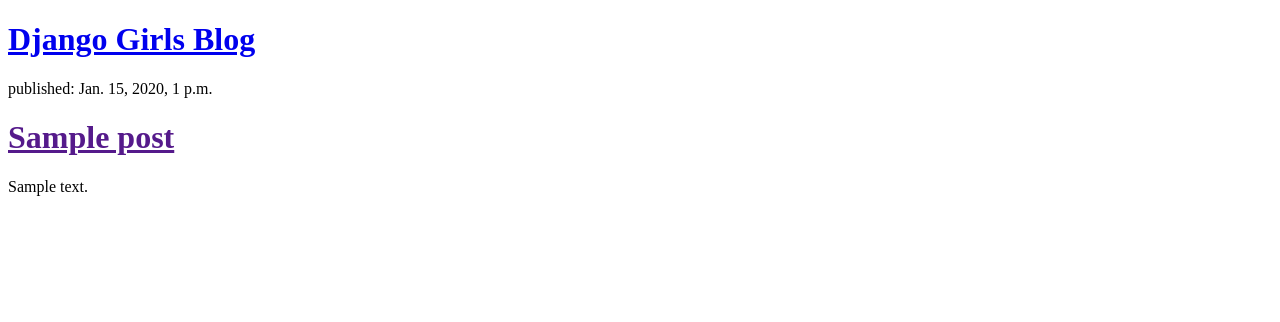
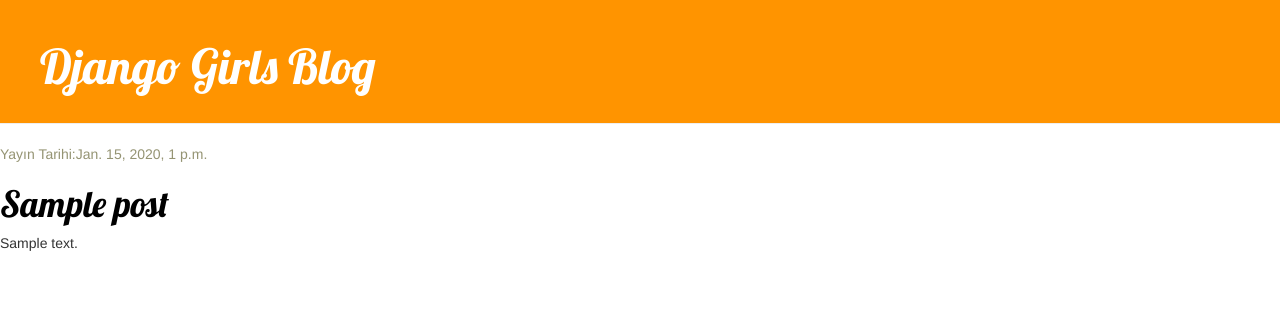
Before and after one commit to sibelkahraman/my-first-blog, a Django app: page / in a window 1280 px wide. Shown: the top 322 px of the page. Run offline with Django 3.2, Linux system fonts and the light colour scheme; tables that the repository leaves empty hold one stand-in row (values such as "Sample post"); some libraries are stand-ins or nearby versions.

Commit message:
Site için css ve ayrıntılı blog gönderisi için görünüm ve şablon eklendi

```diff
--- /dev/null
+++ b/blog/static/css/blog.css
@@ -0,0 +1,46 @@
+
+.page-header{
+    background-color: #ff9400;
+    margin-top: 0;
+    padding: 20px 20px 20px 40px;
+}
+
+.page-header h1, .page-header h1 a, .page-header h1 a:visited, .page-header h1 a:active{
+  color: #ffffff;
+  font-size: 36pt;
+  text-decoration: none;
+}
+
+.content{
+  margin-left: 40px;
+}
+
+h1, h2, h3, h4{
+  font-family: 'Lobster', cursive;
+}
+
+.date{
+  color: #959473;
+}
+
+.save{
+  float: right;
+}
+
+.post-form textarea, .post-form input{
+  width: 100%;
+}
+
+.top-menu, .top-menu:hover, .top-menu:visited{
+  color: #ffffff;
+  float: right;
+  font-size: 26px;
+  margin-right: 20px;
+}
+
+.post{
+  margin-bottom: 70px;
+}
+.post h1 a, .post h1 a:visited{
+  color: #000000;
+}
--- /dev/null
+++ b/blog/templates/blog/base.html
@@ -0,0 +1,25 @@
+
+{% load static %}
+<html>
+  <head>
+    <title>Sibel</title>
+    <link rel="stylesheet" href="//maxcdn.bootstrapcdn.com/bootstrap/3.2.0/css/bootstrap.min.css">
+    <link rel="stylesheet" href="//maxcdn.bootstrapcdn.com/bootstrap/3.2.0/css/bootstrap-theme.min.css">
+    <link href="//fonts.googleapis.com/css?family=Lobster&subnet=latin.latin-ext" rel="stylesheet" type="text/css">
+    <link rel="stylesheet" href="{% static 'css/blog.css' %}">
+
+  </head>
+  <body>
+    <div class="page-header">
+      <h1><a href="/"> Django Girls Blog<a/></h1>
+    </div>
+    <div class="content-container">
+      <div class="row">
+        <div class="col-md-8">
+          {% block content %}
+          {% endblock %}
+        </div>
+      </div>
+    </body>
+    </div>
+</html>
--- a/blog/templates/blog/post_list.html
+++ b/blog/templates/blog/post_list.html
@@ -1,18 +1,13 @@
-<!DOCTYPE html>
-<html lang="en" dir="ltr">
-  <head>
-    <title>Sibel</title>
-  </head>
-  <body>
-    <div class="Main">
-      <h1><a href="/"> Django Girls Blog<a/></h1>
+
+{% extends 'blog/base.html' %}
+{% block content %}
+  {% for post in posts %}
+    <div class="post">
+      <div class="date">
+        <p>Yayın Tarihi:{{post.publish_date}}</p>
+      </div>
+      <h1><a href="{% url 'post_detail' pk=post.pk %}">{{post.title}}</a></h1>
+      <p>{{post.text | linebreaksbr }}</p>
     </div>
-    {% for post in posts %}
-      <div class="publish date">
-        published: {{post.publish_date}}
-      </div>
-      <h1><a href="">{{post.title}}</a></h1>
-      <p>{{post.text | linebreaksbr }}</p>
-    {% endfor %}
-  </body>
-</html>
+  {% endfor %}
+{% endblock %}
--- a/blog/urls.py
+++ b/blog/urls.py
@@ -3,4 +3,5 @@
 
 urlpatterns = [
     path('', views.post_list, name="post_list"),
+    path('post/<int:pk>/', views.post_detail, name="post_detail" ),
 ]
--- a/blog/views.py
+++ b/blog/views.py
@@ -1,7 +1,11 @@
-from django.shortcuts import render
+from django.shortcuts import render, get_object_or_404
 from django.utils import timezone
 from .models import Post
 
 def post_list(request):
     posts = Post.objects.filter(publish_date__lte=timezone.now()).order_by('publish_date')
     return render(request, 'blog/post_list.html', {'posts': posts})
+
+def post_detail(request, pk):
+    post = get_object_or_404(Post, pk=pk)
+    return render(request, 'blog/post_detail.html', {'post': post})
```
Also changed, not shown: blog/templates/blog/post_detail.html (added, +13 -0 lines).
